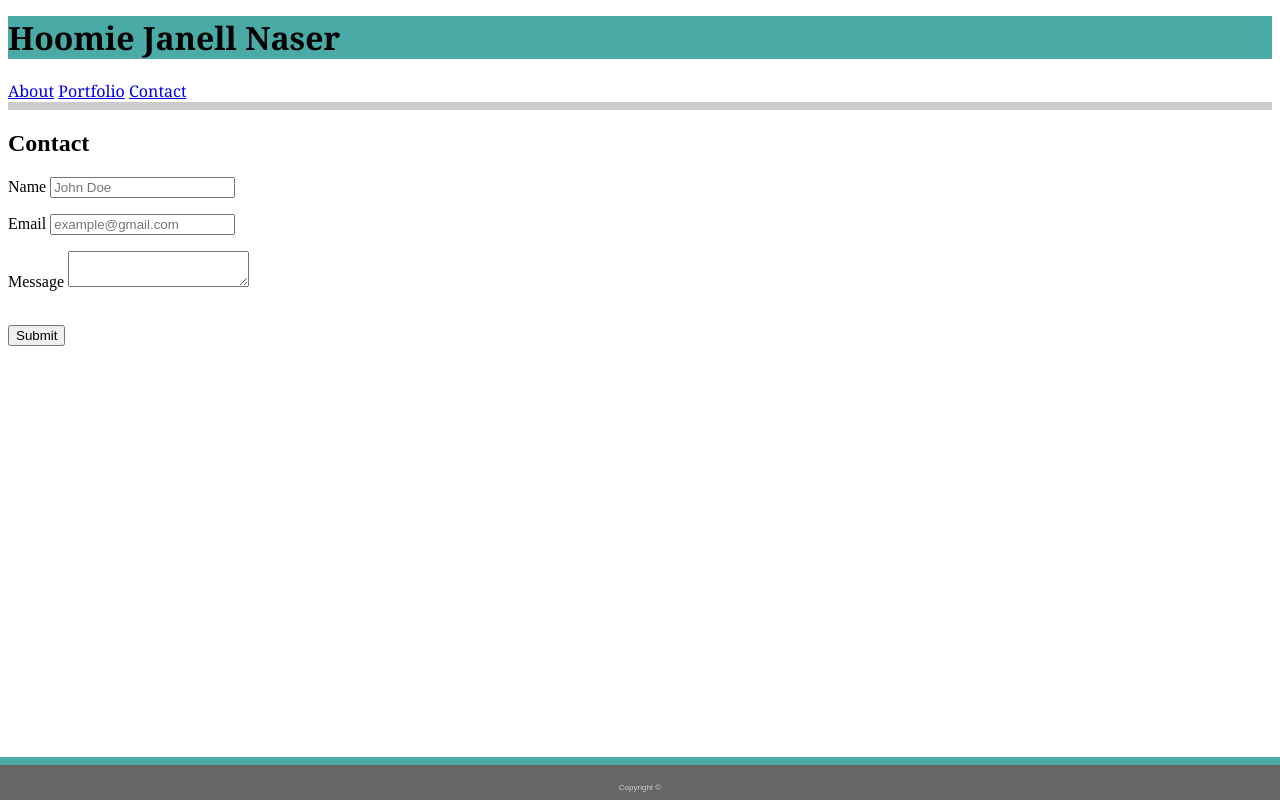
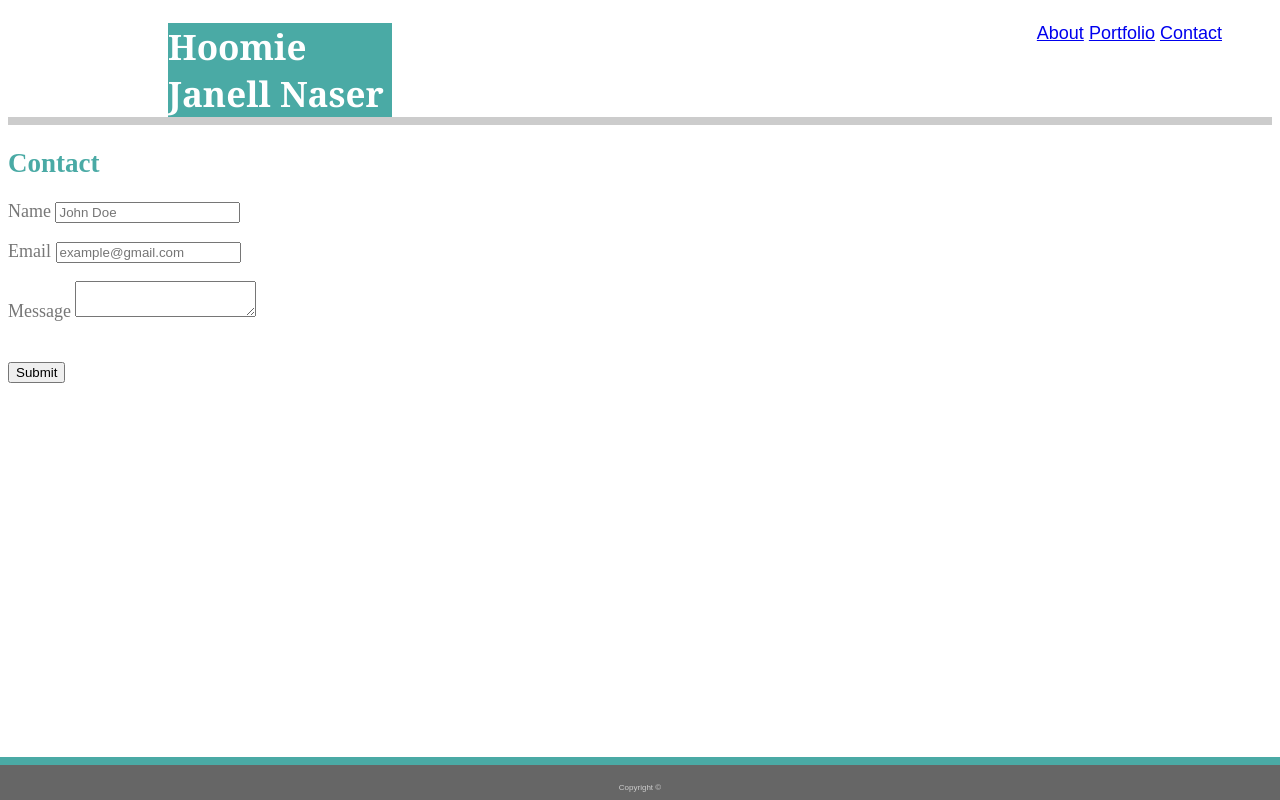
Before and after one commit to HoomieJanell/assignment_1, a plain HTML site: page contact.html in a window 1280 px wide. Drawn offline with Linux system fonts and the light colour scheme.

Commit message:
fixed header

```diff
--- a/assets/css/style.css
+++ b/assets/css/style.css
@@ -1,3 +1,13 @@
+body {
+    font family: Arial, "Helvetica Neue", Helvetica, sans-seriff;
+    font-size: 18px;
+    line-height: 34 px;
+    color: #777777;
+    background: "assets/images/folk-pattern";
+    box-sizing: border-box;
+
+}
+
 .footer{
     border-top: 8px solid #4aaaa5;
     margin-top: 0px;
@@ -56,16 +66,31 @@
 
 .nav {
     font-family: 'Arial', 'Helvetica Neue', Helvetica, sans-serif;
+    float: right;
+    color: #777777;
+    padding-bottom: 20px;
+    margin-bottom: 80px;
+    margin-right: 50px;
+    margin-top: px;
+
+
 }
 
-.maincontent {
-    background: color; #ffffff;
+.containerforcontent {
+    background: color; #4aaaa5;
     length: 960px;
+    width 200px;
+
 
 }
 
 .myname {
     background-color: #4aaaa5;
+    margin-left: 160px;
+    margin-right: 880px;
+    margin-bottom: 0px;
+    font-size: 35px;
+
 
 }
 
@@ -75,7 +100,7 @@
 }
 
 .textblock1 {
-    position: absolute;
+    position: relative;
     bottom: 20px;
     right: 20 px;
     background-color: #4aaaa5;
@@ -85,3 +110,14 @@
 
 
 }
+
+.myname {
+    background-color: #4aaaa5;
+    font-family: 'Georgia', Times, 'Times New Roman', serif;
+    color: white;
+
+}
+
+.heading2 {
+    color: #4aaaa5
+}
--- a/contact.html
+++ b/contact.html
@@ -1,5 +1,6 @@
 <!DOCTYPE html>
 <html>
+
 <head>
     <link rel="stylesheet" type="text/css" href="assets/css/style.css">
     <title>Contact</title>
@@ -7,16 +8,16 @@
 
 <body>
     <header class="header">
-        <h1 class="container">Hoomie Janell Naser</h1>
         <div>
-            <nav>
+            <nav class="nav">
                 <a href="index.html">About</a>
                 <a href="portfolio.html">Portfolio</a>
                 <a href="contact.html">Contact</a>
             </nav>
         </div>
+        <h1 class="myname">Hoomie Janell Naser</h1>
     </header>
-    <h2>Contact</h2>
+    <h2 class="heading2">Contact</h2>
     <div>
         <form>
             <p>
@@ -29,14 +30,15 @@
             </p>
             <p>
                 <label>Message</label>
-                <textarea type="text" name="Message" ></textarea>
+                <textarea type="text" name="Message"></textarea>
             </p>
             <br>
-                <input type="submit" name="submit" value="Submit">
+            <input type="submit" name="submit" value="Submit">
         </form>
     </div>
     <footer class="footer">
-            <p>Copyright &copy; </p>
+        <p>Copyright &copy; </p>
     </footer>
 </body>
+
 </html>
```
Also changed, not shown: index.html (+13 -5 lines), portfolio.html (+4 -2 lines), assets/images/folk-pattern/folk-pattern.png (added), assets/images/folk-pattern/readme.txt (added), 4 other files.
